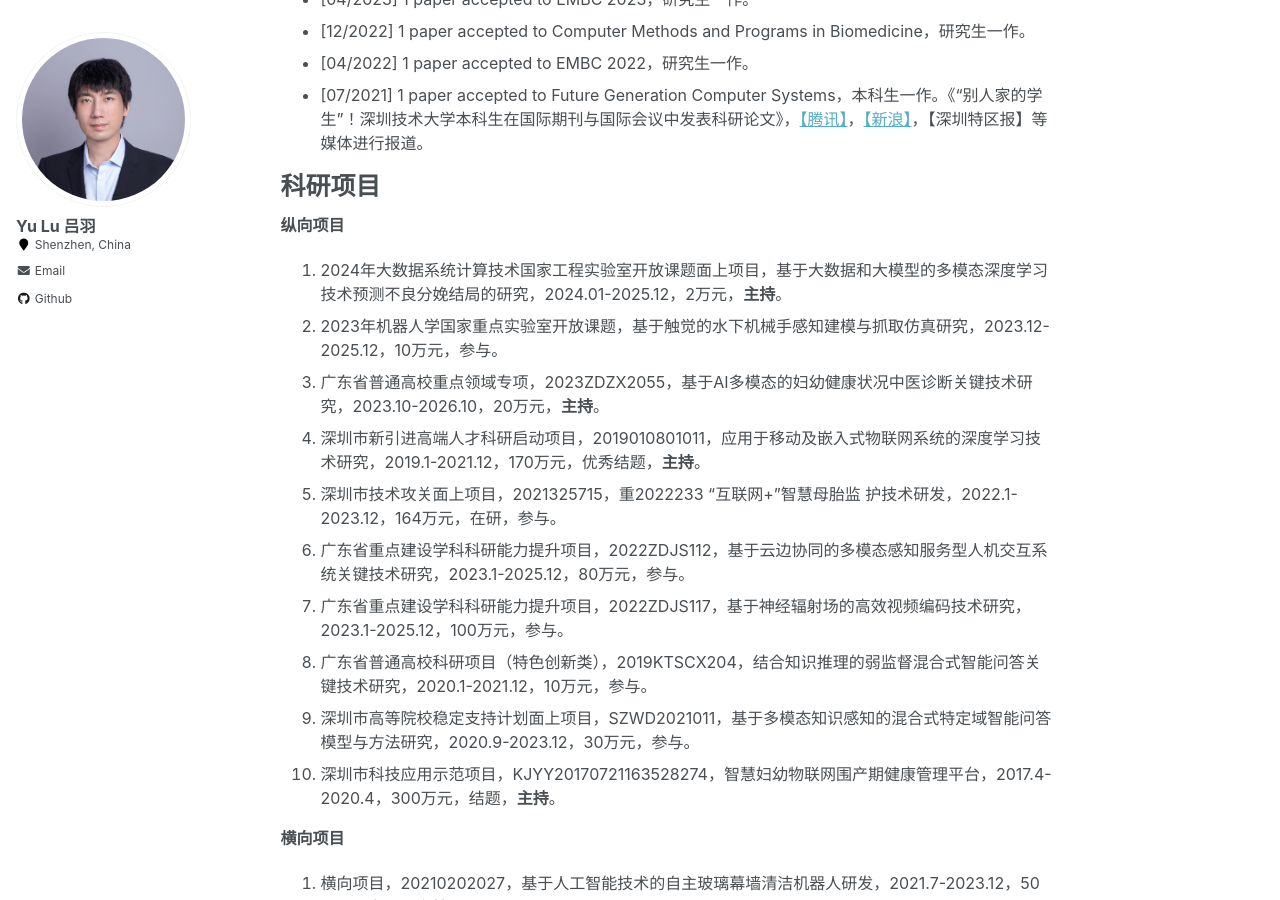
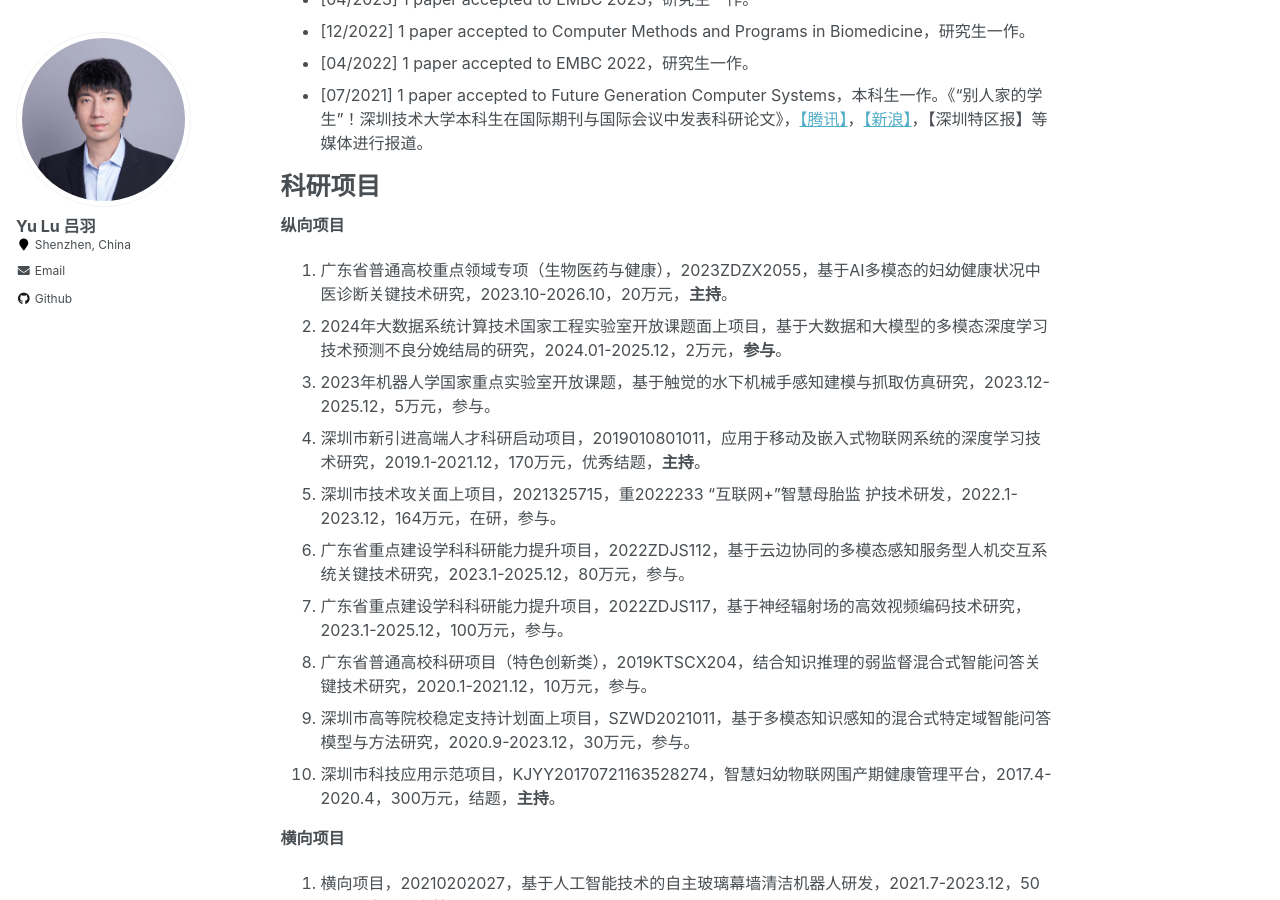
Before and after one commit to YukariUmezawa/lvyu.github.io, a Jekyll site: the page built from _pages/about.md, in a window 1280 px wide and 900 px high, scrolled down 1123 px. Built offline with Jekyll 4.4.1, drawn with Linux system fonts in a browser that asks for light colours.

Commit message:
Update about.md

```diff
--- a/_pages/about.md
+++ b/_pages/about.md
@@ -52,9 +52,9 @@ News
 ======
 ***纵向项目***
 
-1. 2024年大数据系统计算技术国家工程实验室开放课题面上项目，基于大数据和大模型的多模态深度学习技术预测不良分娩结局的研究，2024.01-2025.12，2万元，**主持**。
-2. 2023年机器人学国家重点实验室开放课题，基于触觉的水下机械手感知建模与抓取仿真研究，2023.12-2025.12，10万元，参与。
-3. 广东省普通高校重点领域专项，2023ZDZX2055，基于AI多模态的妇幼健康状况中医诊断关键技术研究，2023.10-2026.10，20万元，**主持**。
+1. 广东省普通高校重点领域专项（生物医药与健康），2023ZDZX2055，基于AI多模态的妇幼健康状况中医诊断关键技术研究，2023.10-2026.10，20万元，**主持**。
+2. 2024年大数据系统计算技术国家工程实验室开放课题面上项目，基于大数据和大模型的多模态深度学习技术预测不良分娩结局的研究，2024.01-2025.12，2万元，**参与**。
+3. 2023年机器人学国家重点实验室开放课题，基于触觉的水下机械手感知建模与抓取仿真研究，2023.12-2025.12，5万元，参与。
 4. 深圳市新引进高端人才科研启动项目，2019010801011，应用于移动及嵌入式物联网系统的深度学习技术研究，2019.1-2021.12，170万元，优秀结题，**主持**。
 5. 深圳市技术攻关面上项目，2021325715，重2022233 “互联网+”智慧母胎监 护技术研发，2022.1-2023.12，164万元，在研，参与。
 6. 广东省重点建设学科科研能力提升项目，2022ZDJS112，基于云边协同的多模态感知服务型人机交互系统关键技术研究，2023.1-2025.12，80万元，参与。
```
